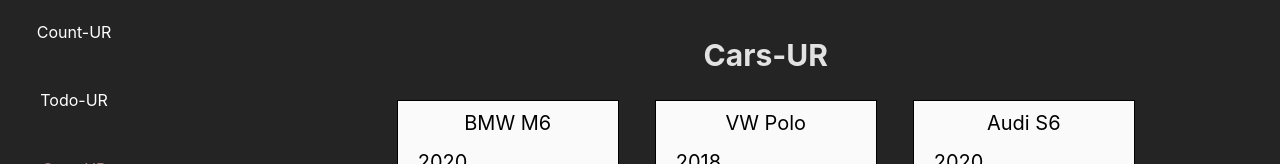
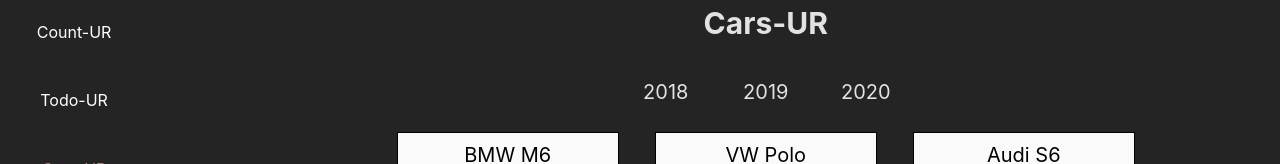
Before and after one commit to elis-11/useReducer, a React (Vite) app: page /carsur in a window 1280 px wide. Shown: the part 188-352 px from the top of the page. Built offline with nearby package versions, Linux system fonts and the light colour scheme.

Commit message:
Cars-UR - SelectedYear

```diff
--- a/src/components/carsur/CarsUR.jsx
+++ b/src/components/carsur/CarsUR.jsx
@@ -4,15 +4,40 @@
 
 export const CarsUR = () => {
   const [state, dispatch] = useReducer(reducer, initialState);
-  const { cars } = state;
+  const { cars, filteredYears, selectedYear } = state;
   console.log("cars", cars);
+  console.log("filteredYears", filteredYears);
+
+  const handleSelectedYear = (year) => {
+    dispatch({ type: "FILTER_YEAR", payload: year });
+  };
+  console.log("selectedYear", selectedYear);
+  let filteredCars = cars;
+
+  if (selectedYear) {
+    filteredCars = cars.filter((car) => car.year === selectedYear);
+    console.log("filteredCars");
+  }
+  console.log("filteredCars", filteredCars);
 
   return (
     <div className="Cars">
       <h2>Cars-UR</h2>
-      <div className="selected"></div>
+
+      <div className="year">
+        {filteredYears.map((year) => (
+          <div
+            key={year}
+            onClick={() => handleSelectedYear(year)}
+            className={selectedYear === year ? "active" : "filter"}
+          >
+            {year}
+          </div>
+        ))}
+      </div>
+
       <div className="cars">
-        {cars.map((car) => (
+        {filteredCars.map((car) => (
           <div key={car._id} className="car">
             <div className="name">{car.name}</div>
             <div className="year">{car.year}</div>
--- a/src/components/carsur/CarsUR.scss
+++ b/src/components/carsur/CarsUR.scss
@@ -5,11 +5,12 @@
   font-size: 20px;
   align-items: center;
   // border: 1px solid white;
-  .years {
+  .year {
     display: flex;
     gap: 10px;
     margin: 10px;
   }
+
   .filter,
   .active {
     padding: 10px 20px;
@@ -18,7 +19,7 @@
   }
   .filter:hover,
   .active {
-    background-color: #48b393;
+    background-color: #bdc7c4;
     color: white;
     cursor: pointer;
     display: flex;
--- a/src/reducer.jsx
+++ b/src/reducer.jsx
@@ -1,5 +1,5 @@
 import coffeesJson from "./assets/coffees.json";
-import Cars from './assets/cars.json'
+import carsJson from "./assets/cars.json";
 
 export const initialState = {
   feedbacks: JSON.parse(localStorage.getItem("feedbacks")) || [],
@@ -10,13 +10,20 @@
   counter: 1,
   items: [],
   todosReducer: JSON.parse(localStorage.getItem("todosReducer")) || [],
-  cars: Cars
+  cars: carsJson,
+  selectedYear: undefined,
+  filteredYears: [2018, 2019, 2020],
 };
 
 export const reducer = (state, action) => {
   const { type, payload } = action;
 
   switch (action.type) {
+    case "FILTER_YEAR":
+      return {
+        ...state,
+        selectedYear: action.payload,
+      };
     case "selectedCoffee":
       console.log(action.payload);
       return {
```
